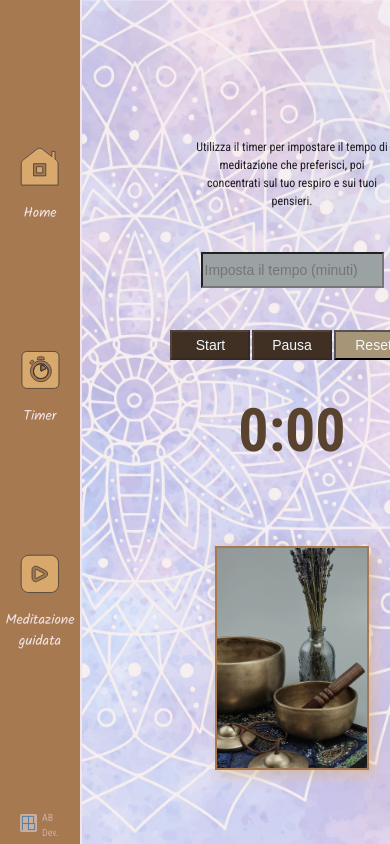
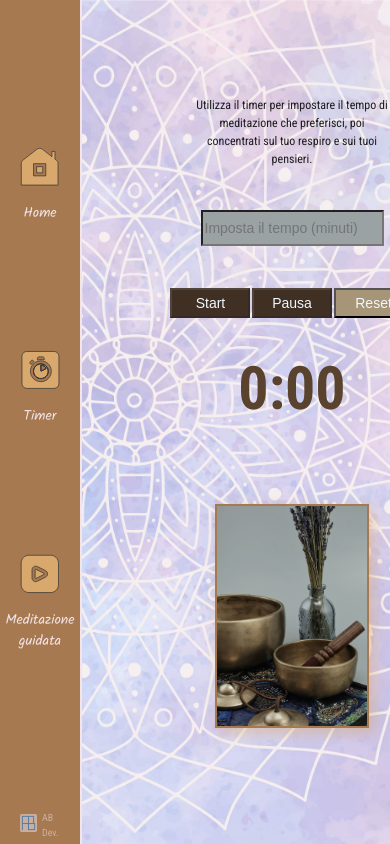
Before and after one commit to AlessioBerruto/A-Better-Life-App, a React (Vite) app: page /A-Better-Life-App/timer in a window 390 px wide. Shown: the top 844 px of the page. Built offline with nearby package versions, Linux system fonts and the light colour scheme; a web font is replaced by a local one.

Commit message:
ultima modifica

```diff
--- a/src/App.css
+++ b/src/App.css
@@ -336,6 +336,10 @@ iframe {
     font-size: 3rem;
   }
 
+  .timer-container {
+    padding-top: 0;
+  }
+
   .input-field {
     width: 175px;
     height: 30px;
@@ -399,6 +403,10 @@ iframe {
     font-size: 3rem;
   }
 
+  .timer-container {
+    padding-top: 0;
+  }
+
   .input-field {
     width: 175px;
     height: 30px;
```
